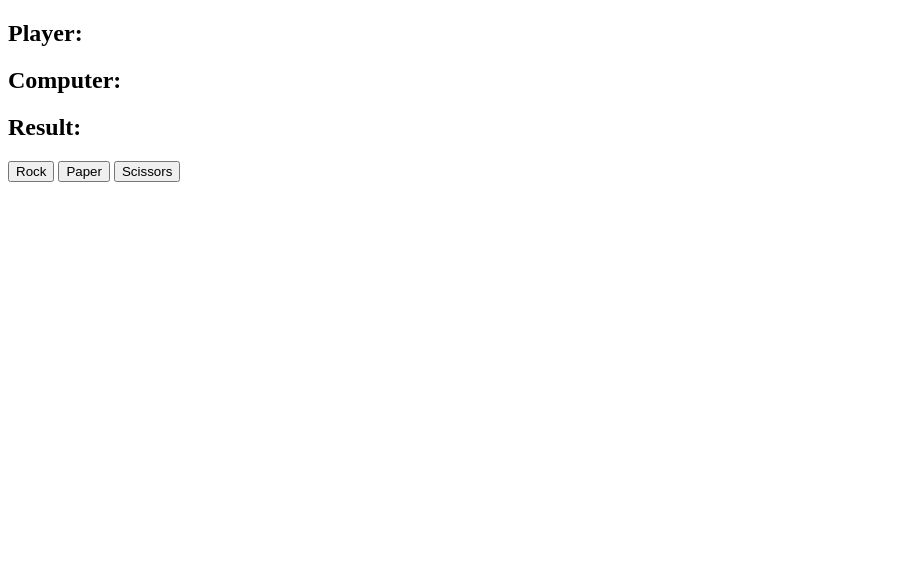
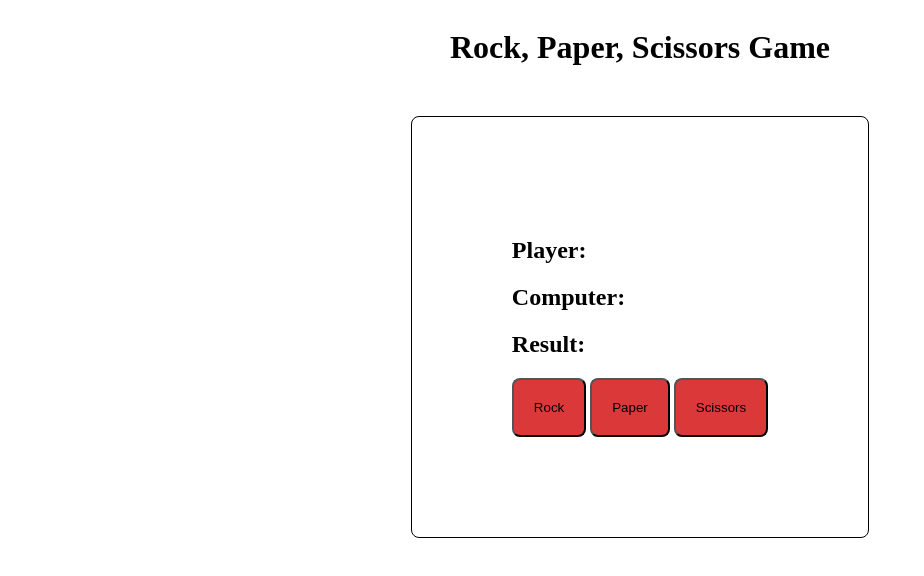
Before and after one commit to Jackdashton/rock-paper-scissors, a plain HTML site: page index.html in a window 1280 px wide. Shown: the whole page, without its empty margins (0-924 px from the left). Drawn offline with Linux system fonts and the light colour scheme.

Commit message:
finished css

```diff
--- a/index.html
+++ b/index.html
@@ -3,9 +3,14 @@
   <head>
     <meta charset="UTF-8" />
     <meta name="viewport" content="width=device-width, initial-scale=1.0" />
-    <title>Document</title>
+    <link rel="stylesheet" href="style.css" />
+    <link rel="stylesheet" href="https://use.fontawesome.com/releases/v6.1.2/css/all.css">
+    <title>Rock, Paper, Scissors Game</title>
   </head>
   <body>
+
+    <h1>Rock, Paper, Scissors Game</h1>
+
     <div class="gameDiv">
       <h2 class="gameText" id="playerText">Player:</h2>
       <h2 class="gameText" id="computerText">Computer:</h2>
@@ -14,11 +19,10 @@
       <button class="choiceBtn">Rock</button>
       <button class="choiceBtn">Paper</button>
       <button class="choiceBtn">Scissors</button>
-    </div>
 
 
 
-
+    </div>
 
     <script src="main.js"></script>
   </body>
--- a/main.js
+++ b/main.js
@@ -10,6 +10,7 @@ const choiceBtns = document.querySelectorAll(".choiceBtn");
 let player;
 let computer;
 let result;
+
 
 choiceBtns.forEach((button) => {
   button.addEventListener("click", () => {
@@ -39,7 +40,7 @@ function computerTurn() {
 }
 
 function checkWinner() {
-  if (player == computer) {
+  if (player === computer) {
     return "Draw"
   } else if (computer === "Rock") {
     return (player == "Paper") ? "You win!" : "You lose!"
--- a/style.css
+++ b/style.css
@@ -0,0 +1,23 @@
+body {
+  display: flex;
+  flex-direction: column;
+  align-items: center;
+  justify-content: center;
+}
+
+h1 {
+  text-align: center;
+  margin-bottom: 50px;
+}
+
+.gameDiv {
+  border: 1px solid black;
+  padding: 100px;
+  border-radius: 8px;
+}
+
+button {
+  padding: 20px;
+  border-radius: 8px;
+  background-color: rgb(219, 57, 57);
+}
```
